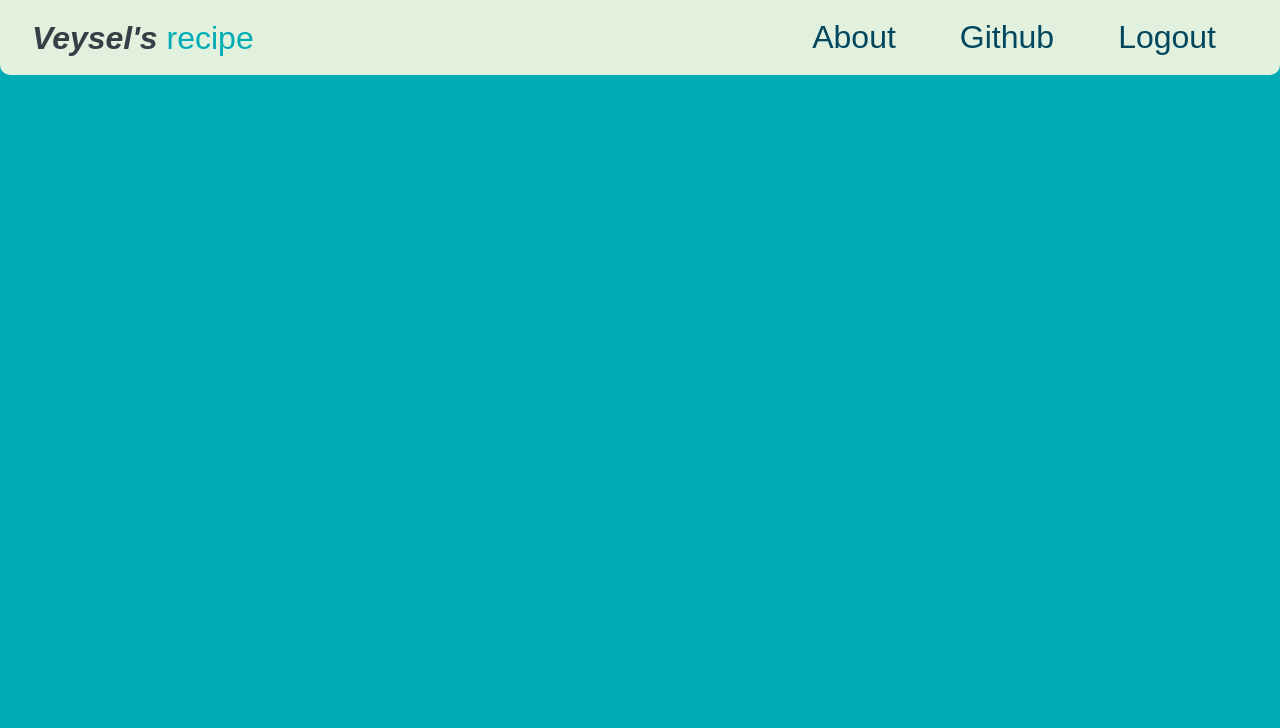
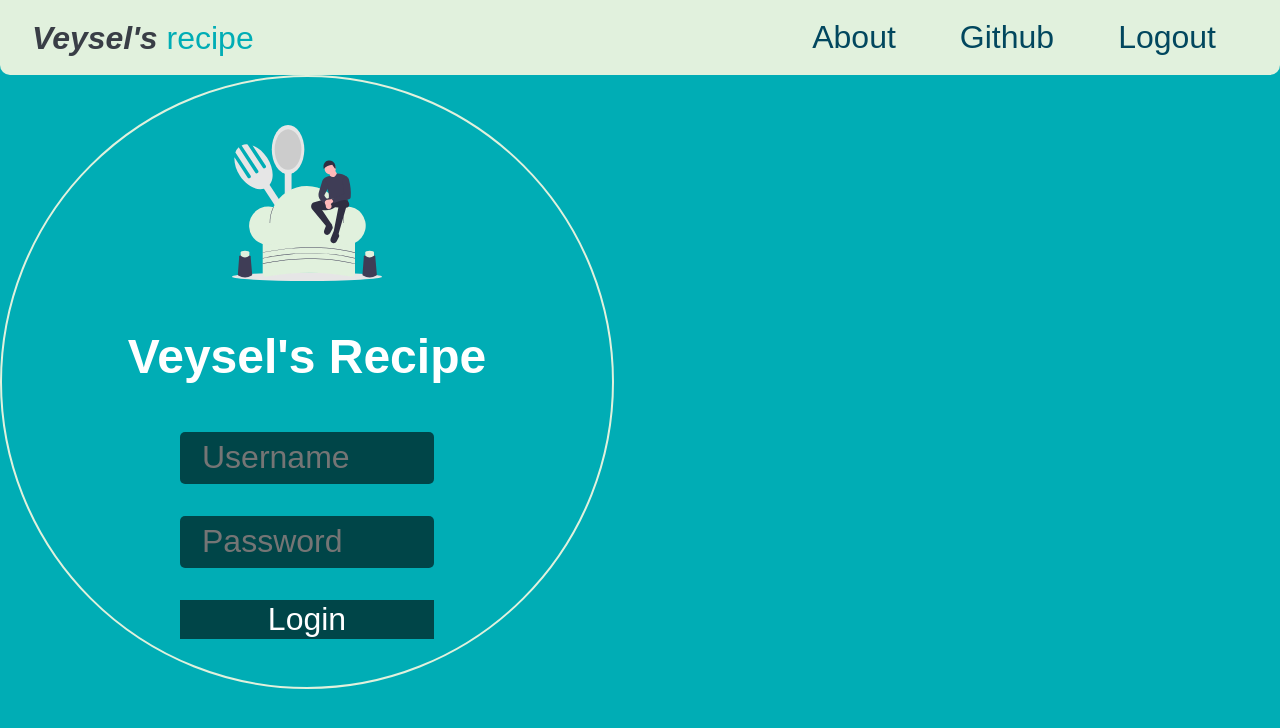
Before and after one commit to veyseltosun/react-recipe-app, a React (Create React App) app in the folder recipe/: page /login in a window 1280 px wide. Shown: the top 728 px of the page. Built offline with nearby package versions, Linux system fonts and the light colour scheme.

Commit message:
styled pages

```diff
--- a/recipe/src/pages/login/Login.js
+++ b/recipe/src/pages/login/Login.js
@@ -1,7 +1,7 @@
 import React from "react";
 import { useNavigate} from "react-router-dom";
 import {
-  LoginContainer,
+
   FormContainer,
   Header,
   StyledInput,
@@ -20,17 +20,17 @@ const Login = ({ setIsAuth, isAuth }) => {
     navigate("/");
   };
   return (
-    <LoginContainer>
+
       <FormContainer>
         <StyledImg src={mealSvg} alt="meal" />
-        <Header>{"<ed8en/>"} Recipe</Header>
+        <Header>{"Veysel's"} Recipe</Header>
         <StyledForm onSubmit={handleSubmit}>
           <StyledInput type="text" placeholder="Username" required />
           <StyledInput type="password" placeholder="Password" required />
           <StyledButton type="submit">Login</StyledButton>
         </StyledForm>
       </FormContainer>
-    </LoginContainer>
+
   );
 };
 
--- a/recipe/src/pages/login/LoginStyle.js
+++ b/recipe/src/pages/login/LoginStyle.js
@@ -1,4 +1,6 @@
+import styled from "styled-components";
 export const FormContainer = styled.div`
+
   width: 600px;
   min-width: 600px;
   height: 600px;
--- a/recipe/src/router/AppRouter.js
+++ b/recipe/src/router/AppRouter.js
@@ -4,6 +4,7 @@ import Navbar from "../components/navbar/Navbar";
 import { BrowserRouter, Route, Routes } from "react-router-dom"
 import Home from "../pages/home/Home";
 import About from "../pages/about/About";
+import Login from "../pages/login/Login";
 
 
 
@@ -17,6 +18,7 @@ const AppRouter = () => {
 
           <Route path="/" exact element = {<Home/>}/>
           <Route path="/about" exact element = {<About/>}/>
+          <Route path="/login" exact element = {<Login/>}/>
 
 
 
```
